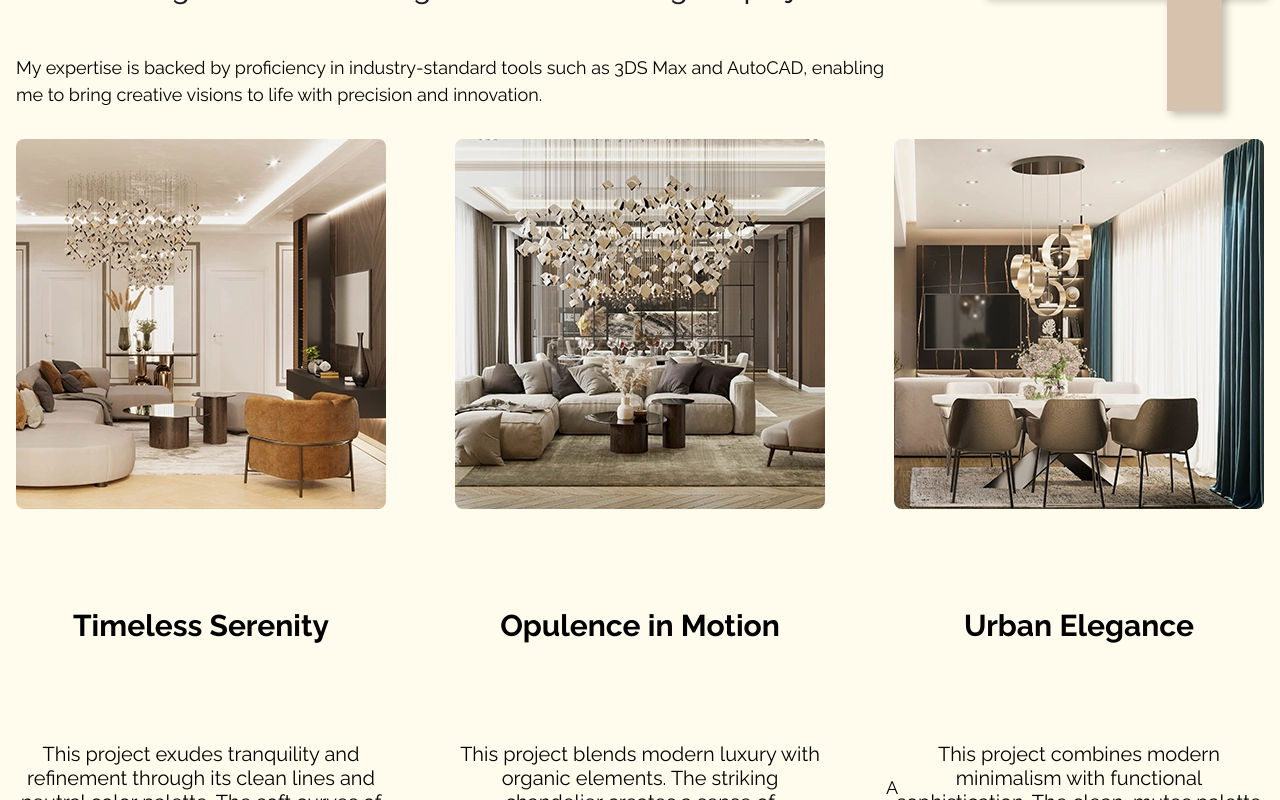
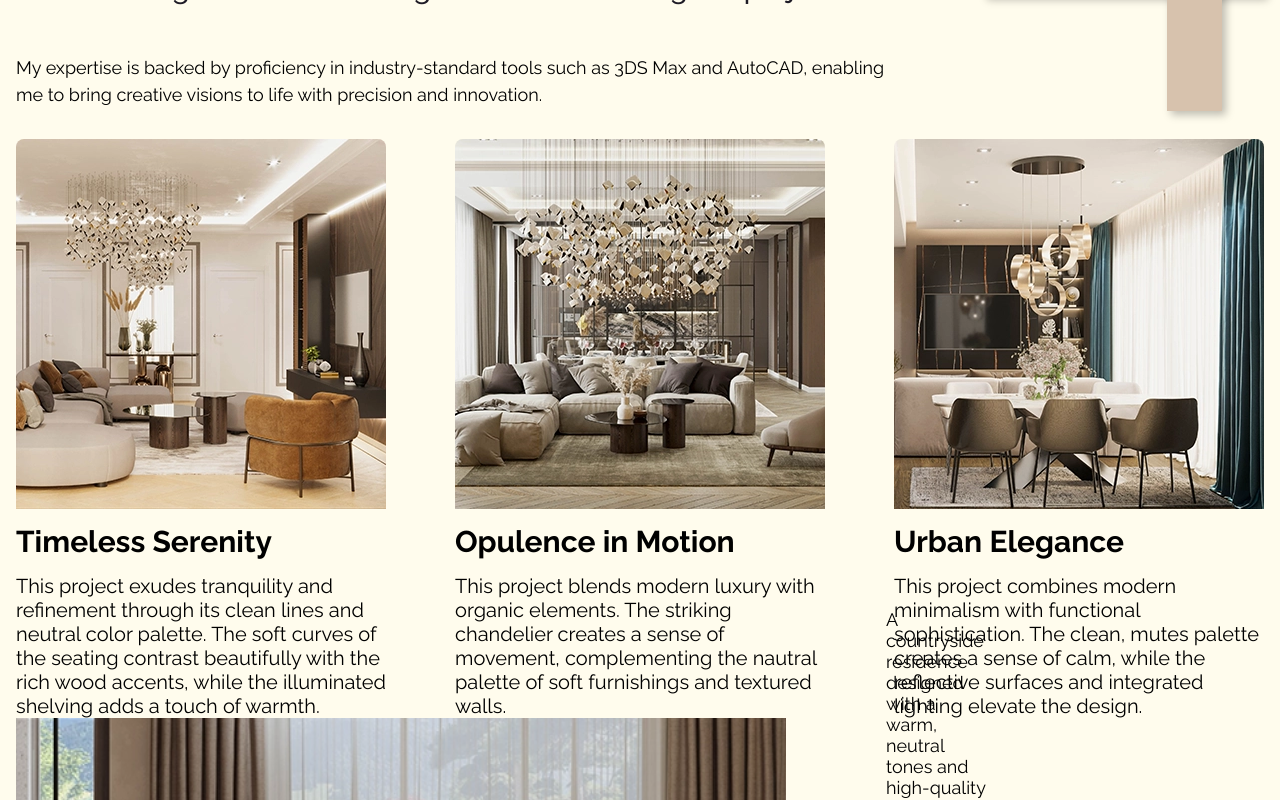
Before and after one commit to Laelys/portofolio_project, a React (Vite) app: page / in a window 1280 px wide. Shown: the part 1320-2120 px from the top of the page. Built offline with nearby package versions, Linux system fonts and the light colour scheme.

Commit message:
bit of css

```diff
--- a/src/styling/projects.css
+++ b/src/styling/projects.css
@@ -52,24 +52,24 @@
   width: 370px;
   display: flex;
   flex-direction: column;
-  align-items: center;
-  gap: 69px;
+  align-items: left;
+  gap: 15px;
 }
 
 .project__card__image {
   width: 370px;
   height: 370px;
   object-fit: cover;
-  border-radius: 8px;
+  border-radius: 8px 8px 0 0;
 }
 
 .project__card__title {
   font-weight: 700;
   font-size: 30px;
+  margin: 0;
 }
 
 .project__card__description {
-  text-align: center;
   font-size: 20px;
   font-weight: 400;
   margin: 0;
```
